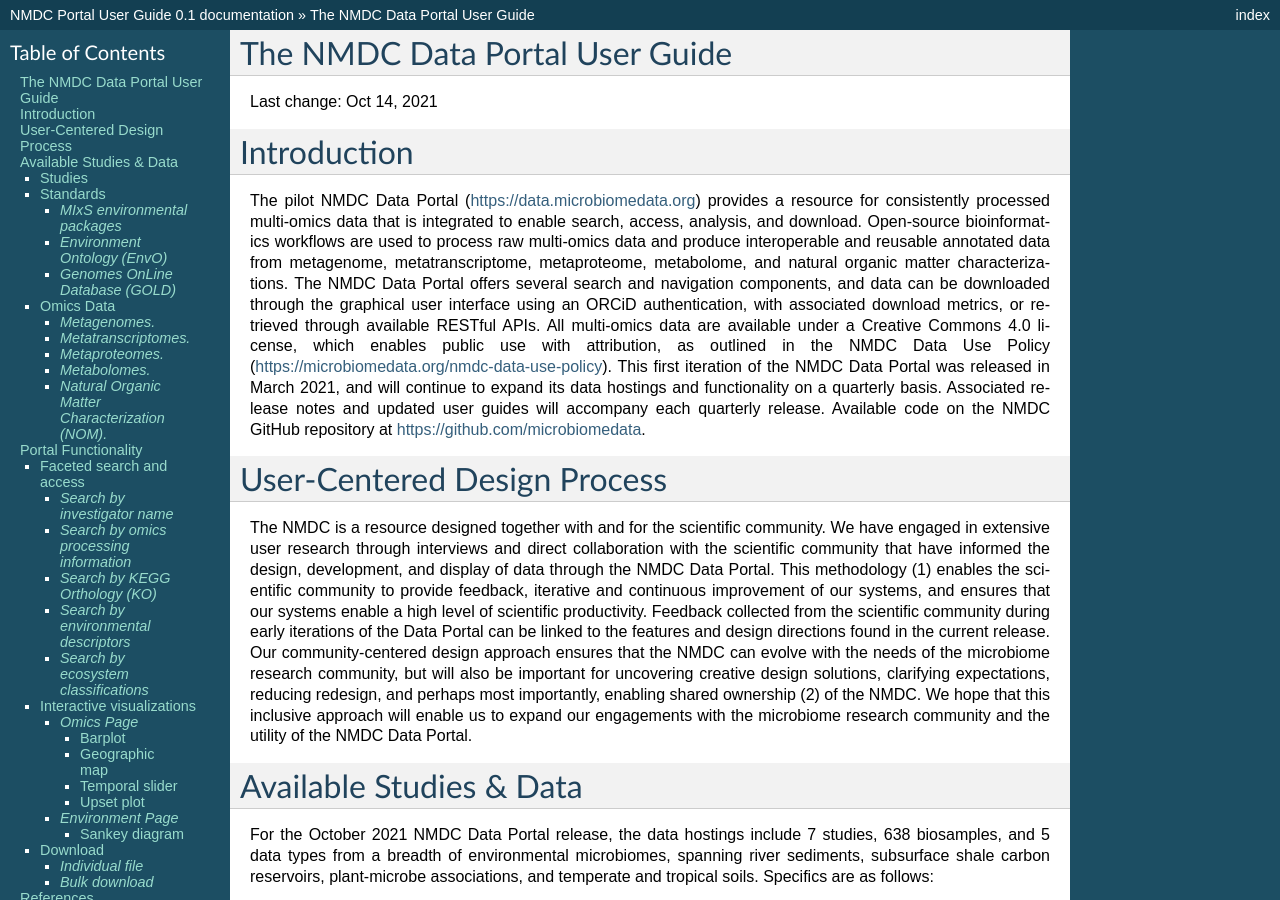
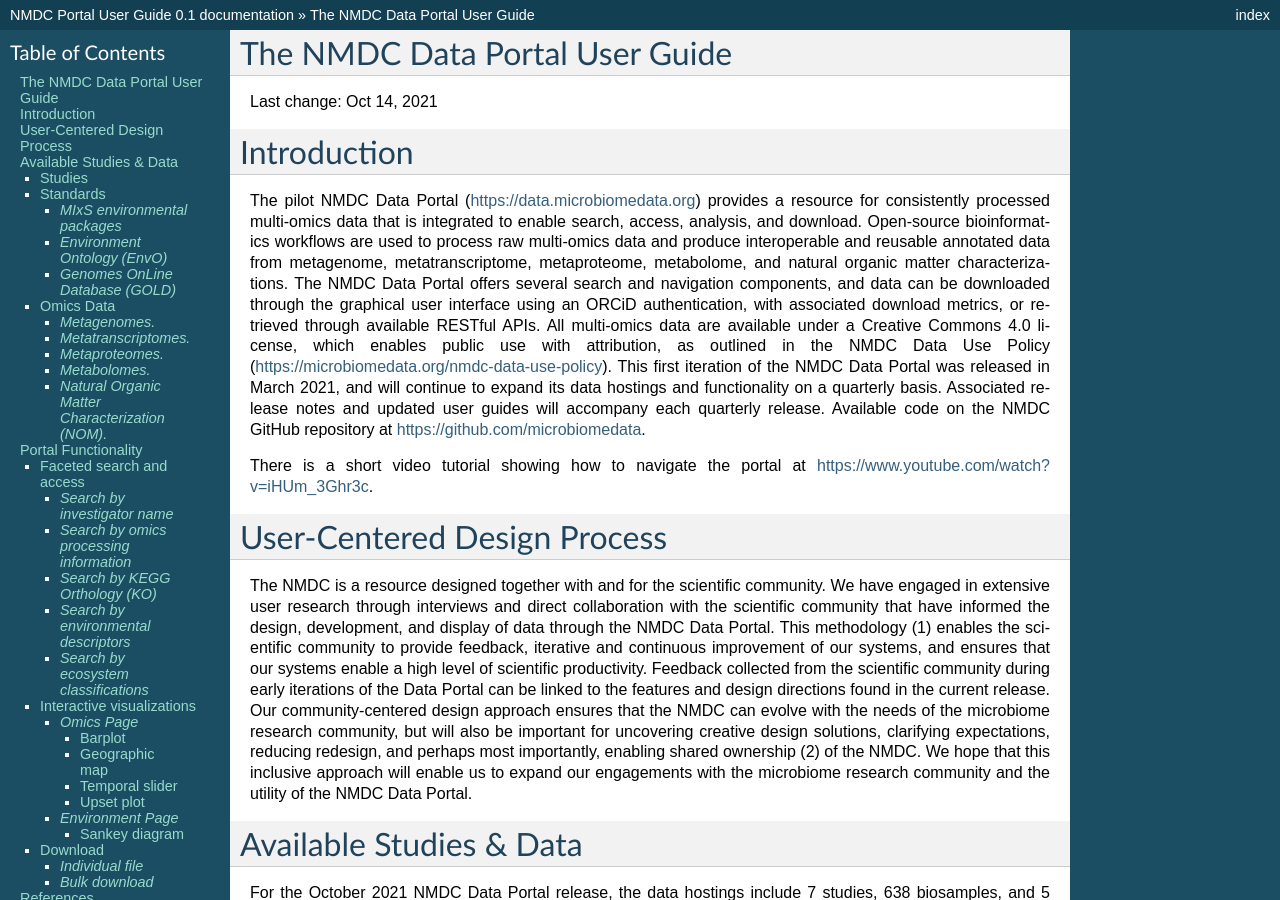
Before and after one commit to microbiomedata/portal_user_guide, a Sphinx documentation site: the page built from source/index.rst, in a window 1280 px wide and 900 px high. Built offline with Sphinx 7.4.7, drawn with Linux system fonts in a browser that asks for light colours.

Commit message:
Added youtube link

```diff
--- a/source/index.rst
+++ b/source/index.rst
@@ -11,6 +11,9 @@
 ============
 
 The pilot NMDC Data Portal (\ `https://data.microbiomedata.org <https://data.microbiomedata.org>`_\ ) provides a resource for consistently processed multi-omics data that is integrated to enable search, access, analysis, and download. Open-source bioinformatics workflows are used to process raw multi-omics data and produce interoperable and reusable annotated data from metagenome, metatranscriptome, metaproteome, metabolome, and natural organic matter characterizations. The NMDC Data Portal offers several search and navigation components, and data can be downloaded through the graphical user interface using an ORCiD authentication, with associated download metrics, or retrieved through available RESTful APIs. All multi-omics data are available under a Creative Commons 4.0 license, which enables public use with attribution, as outlined in the NMDC Data Use Policy (\ `https://microbiomedata.org/nmdc-data-use-policy <https://microbiomedata.org/nmdc-data-use-policy>`_\ ). This first iteration of the NMDC Data Portal was released in March 2021, and will continue to expand its data hostings and functionality on a quarterly basis. Associated release notes and updated user guides will accompany each quarterly release. Available code on  the NMDC GitHub repository at `https://github.com/microbiomedata <https://github.com/microbiomedata>`_.
+
+There is a short video tutorial showing how to navigate the portal at `https://www.youtube.com/watch?v=iHUm_3Ghr3c <https://www.youtube.com/watch?v=iHUm_3Ghr3c>`_.
+
 
 User-Centered Design Process
 ============================
```
